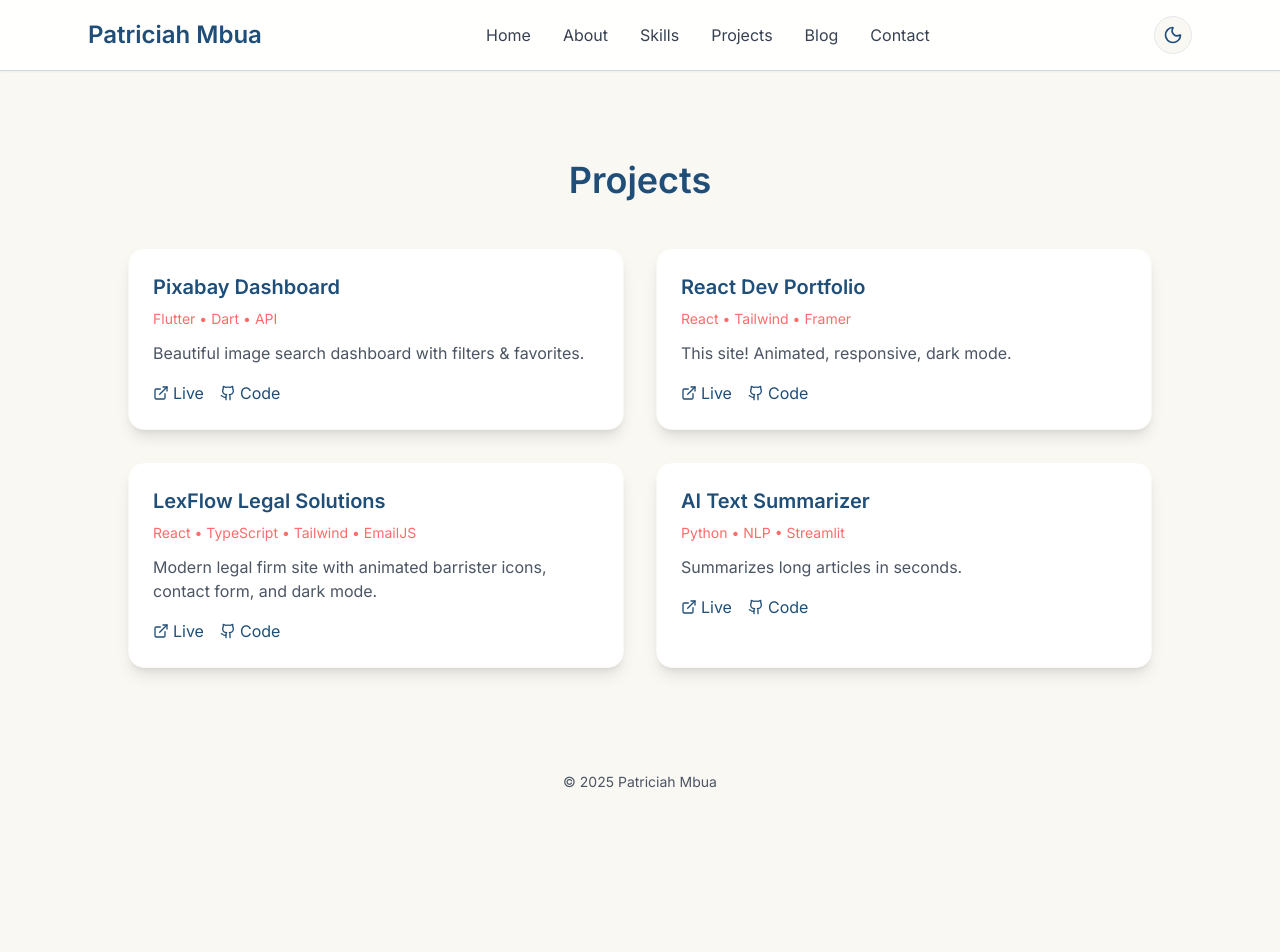
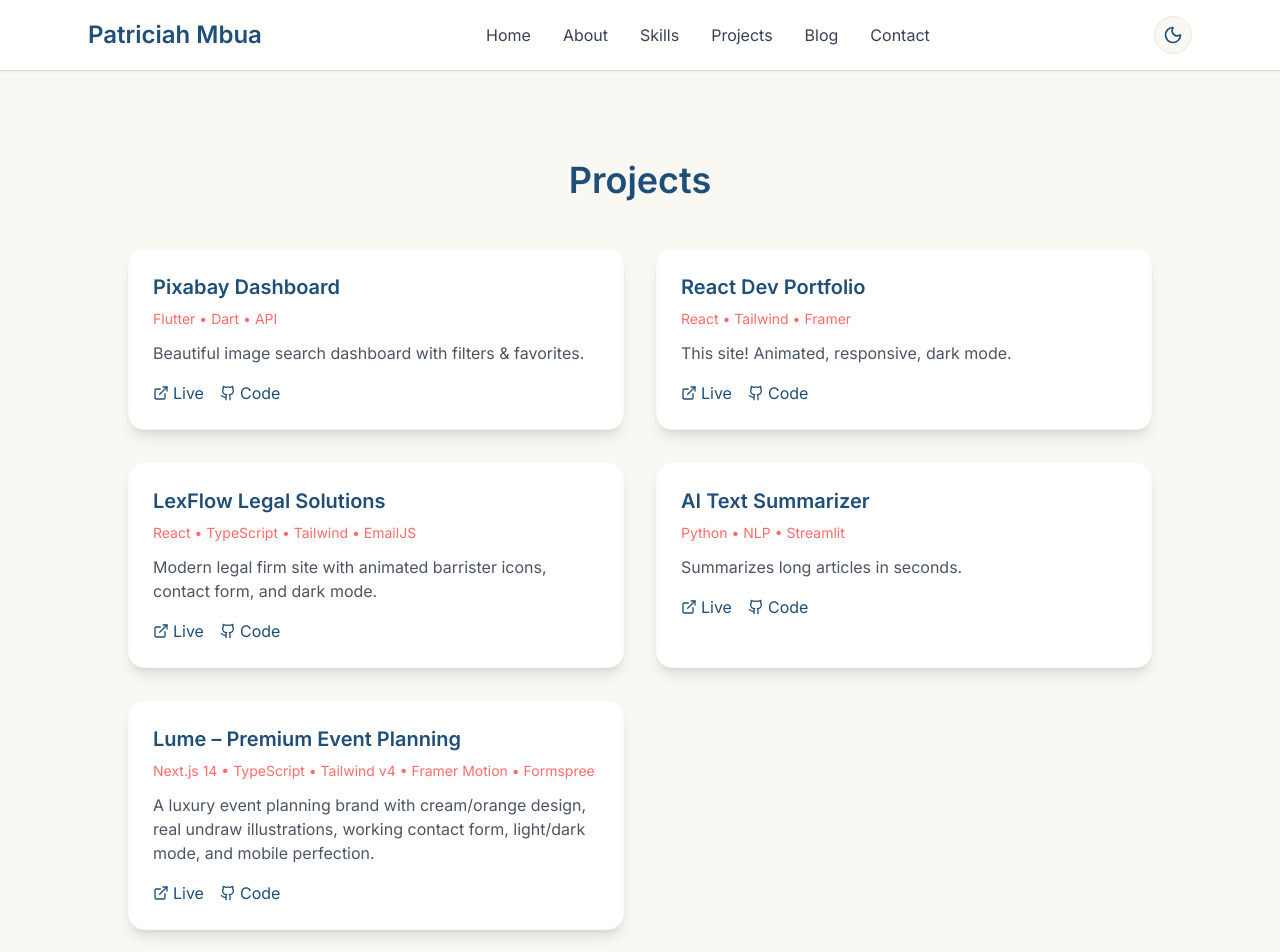
Before and after one commit to Boonerd/portfolios_, a Next.js app: page /projects in a window 1280 px wide. Shown: the top 952 px of the page. Before the commit the page ends 816 px from the top, so only its background shows below. Built offline with nearby package versions, Linux system fonts and the light colour scheme.

Commit message:
Add Lume Project

```diff
--- a/src/app/projects/page.tsx
+++ b/src/app/projects/page.tsx
@@ -33,6 +33,16 @@ const projects = [
     live: 'https://frontend-summarizer.vercel.app/',
     code: 'https://github.com/Boonerd/backend_portfolio_vercel/tree/main/ai-text-summarizer',
   },
+
+  {
+  title: 'Lume – Premium Event Planning',
+  tech: 'Next.js 14 • TypeScript • Tailwind v4 • Framer Motion • Formspree',
+  desc: 'A luxury event planning brand with cream/orange design, real undraw illustrations, working contact form, light/dark mode, and mobile perfection.',
+  live: 'https://lume-neon.vercel.app/',
+  code: 'https://github.com/Boonerd/frontend-projects/tree/main/Lume',
+  featured: true,
+  badge: 'Personal Brand',
+},
 ];
 
 export default function Projects() {
```
